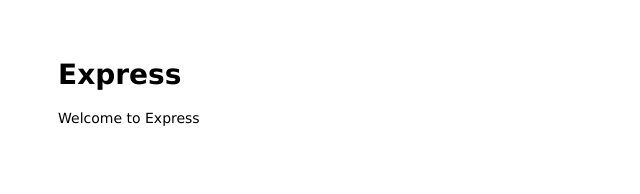
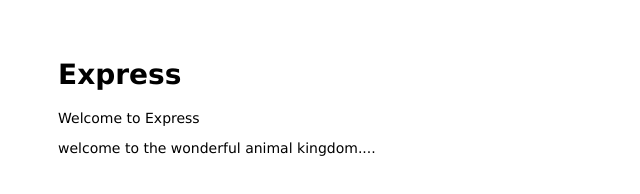
Before and after one commit to gottagetgit2/test, a website: page public/index.html in a window 1280 px wide. Shown: the whole page, without its empty margins (0-640 px from the left). Drawn offline with Linux system fonts and the light colour scheme.

Commit message:
Put in some text

```diff
--- a/public/index.html
+++ b/public/index.html
@@ -8,6 +8,7 @@
 <body>
   <h1>Express</h1>
   <p>Welcome to Express</p>
+  <p>welcome to the wonderful animal kingdom....</p>
 </body>
 
 </html>
```
